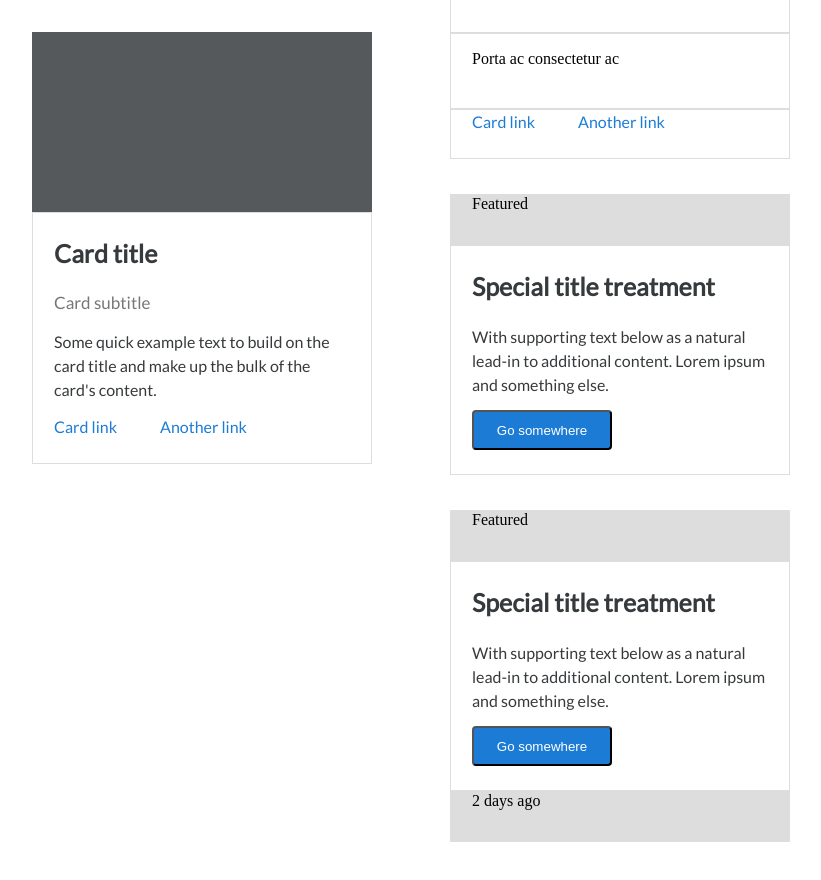
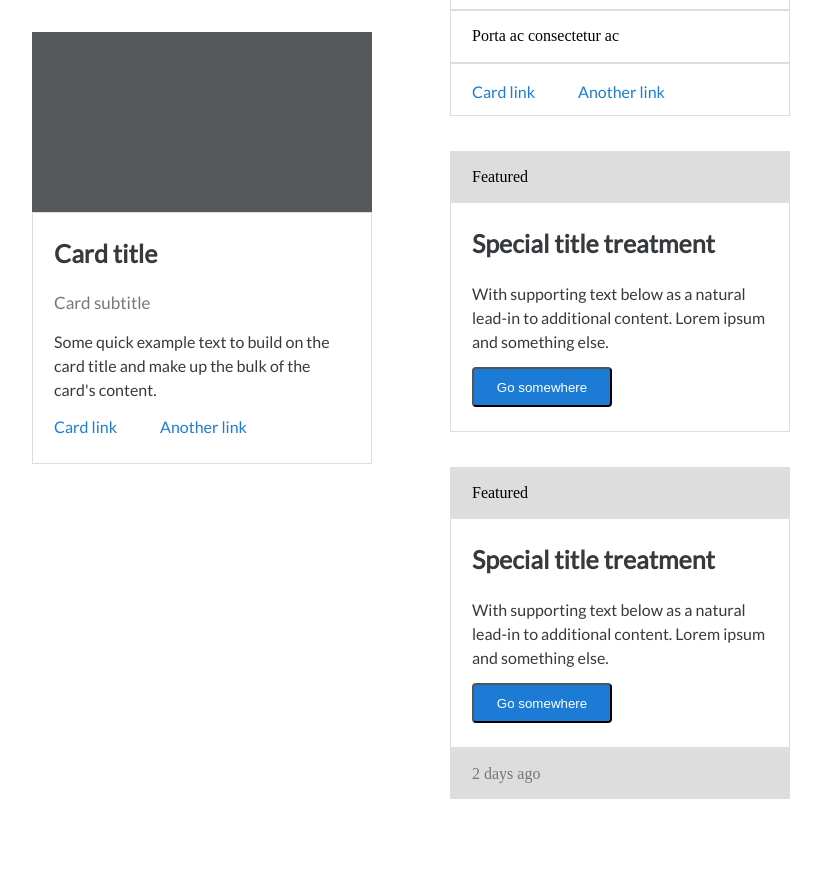
Before and after one commit to DianFauzilah/css-color, a plain HTML site: page cards.html in a window 1280 px wide. Shown: the part 494-1374 px from the top of the page, without its empty margins (335-1156 px from the left). Drawn offline with Linux system fonts and the light colour scheme.

Commit message:
memperbaiki ulang cards

```diff
--- a/cards.html
+++ b/cards.html
@@ -56,15 +56,15 @@
     <p class="card-title">Card title</p>
     <p class="card-text">Some quick example text to build on the card title and make up the bulk of the card's content.</p>
   </div>
-  <div class="card-body">
+  <div class="card-body card-body1">
     <p>Morbi leo risus</p>
 </div>
-    <div class="card-body">
+    <div class="card-body card-body1 ">
     <p>Porta ac consectetur ac</p>
 </div>
-  <div class="card-body">
-    <a href="#" class="Card-link">Card link</a>
-    <a href="#" class="Card-link">Another link</a>
+  <div class="card-body card-body1">
+    <p><a href="#" class="Card-link">Card link</a>
+    <a href="#" class="Card-link">Another link</a></p>
   </div>
 </div>
 </div>
@@ -88,7 +88,7 @@
     <p class="card-text">With supporting text below as a natural lead-in to additional content. Lorem ipsum and something else.</p>
     <button type="button" class="btn btn-primary">Go somewhere</button>
     </div>
-    <div class="header">2 days ago</div>
+    <div class="footer">2 days ago</div>
     </div>
     </div>
 </div>
--- a/css/cards.css
+++ b/css/cards.css
@@ -26,6 +26,10 @@ body {
   padding-left: 21px;
   padding-bottom: 24px;
   font-size: 16px;
+}
+
+.card-body1{
+  height: 53px;
 }
 .card-img {
   width: 340px;
@@ -113,6 +117,19 @@ width: 298px;
   padding-right: 10px;
   padding-left: 21px;
   padding-bottom: 24px;
+  padding: 16px 247px 15px 21px;
+}
+
+.footer {
+  width: 340px;
+  height: 51px;
+  background-color: #dddddd;
+  border: 1px solid #dddddd;
+  padding-right: 10px;
+  padding-left: 21px;
+  padding-bottom: 24px;
+  color: #777777;
+  padding: 16px 247px 15px 21px;
 }
 
 .card--3 {
```
